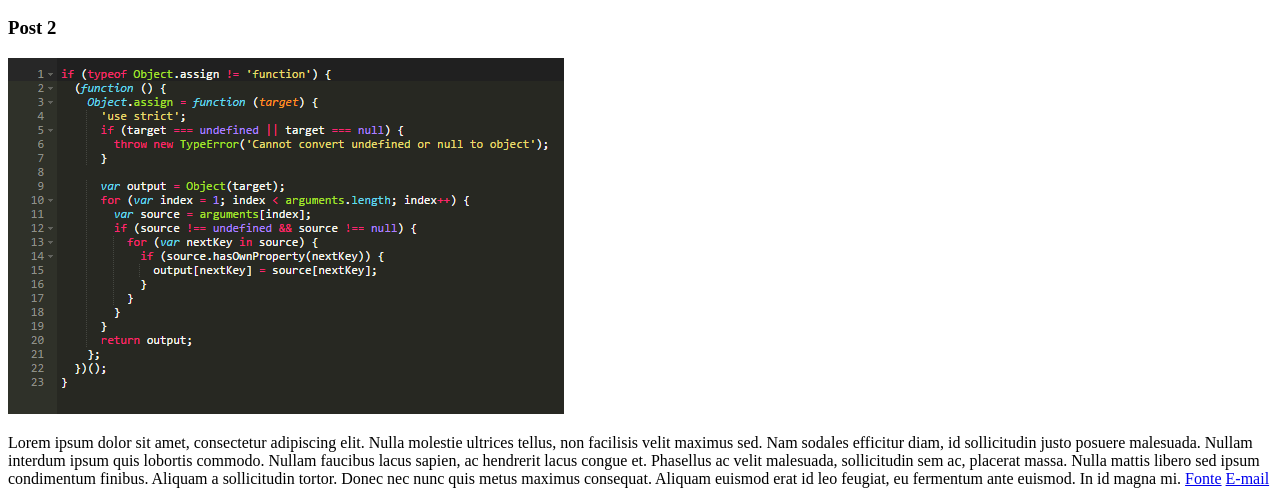
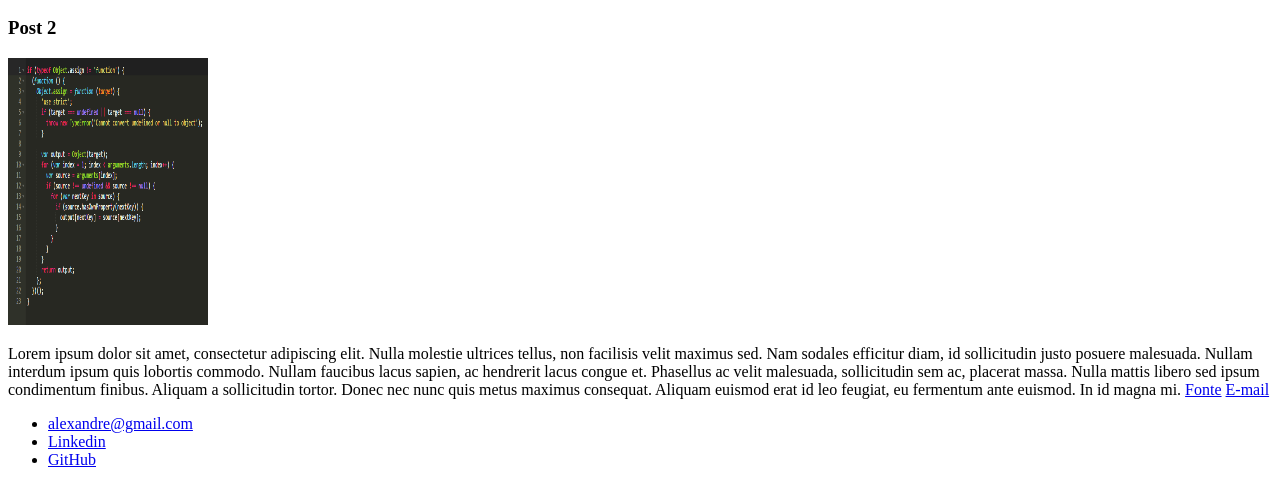
Before and after one commit to Ale-Costa/introducao-a-html, a plain HTML site: page index.html in a window 1280 px wide. Shown: the part 347-851 px from the top of the page. Drawn offline with Linux system fonts and the light colour scheme.

Commit message:
Adicionando lista nao ordenadas

```diff
--- a/index.html
+++ b/index.html
@@ -18,9 +18,9 @@
             <section>
                 <header>
                     <h3>Post 2</h3>
-                    <img src="/img/html-code.png" alt="codigo html">
+                    <img src="/img/html-code.png" width="200" height="267" alt="codigo html">
                 </header>
-            </section>
+
                 <p>
                     Lorem ipsum dolor sit amet, consectetur adipiscing elit. Nulla molestie ultrices tellus, non facilisis velit maximus sed.
                     Nam sodales efficitur diam, id sollicitudin justo posuere malesuada. Nullam interdum ipsum quis lobortis commodo. Nullam faucibus
@@ -31,6 +31,18 @@
                     <a href="https://www.lipsum.com/feed/html" target="_blank">Fonte</a>
                     <a href="mailto:alexandrercosta01@gmail.com">E-mail</a>
                 </p>
+            </section>
         </article>
+        <footer>
+            <ul>
+                <li>
+                    <a href="mailto:alexandre@gmail.com">alexandre@gmail.com</a>
+                </li>
+                <li>
+                    <a href="https://linkedin.com" target="_blank">Linkedin</a>
+                </li>
+                <li><a href="https://github.com" target="_blank">GitHub</a></li>
+            </ul>
+        </footer>
     </body>
 </html>
```
Lines whose indentation alone changed are shown as unchanged.
